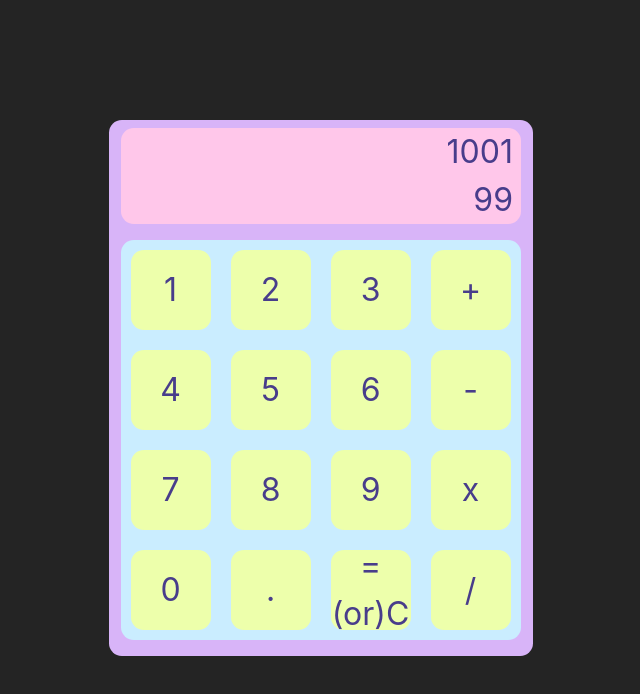
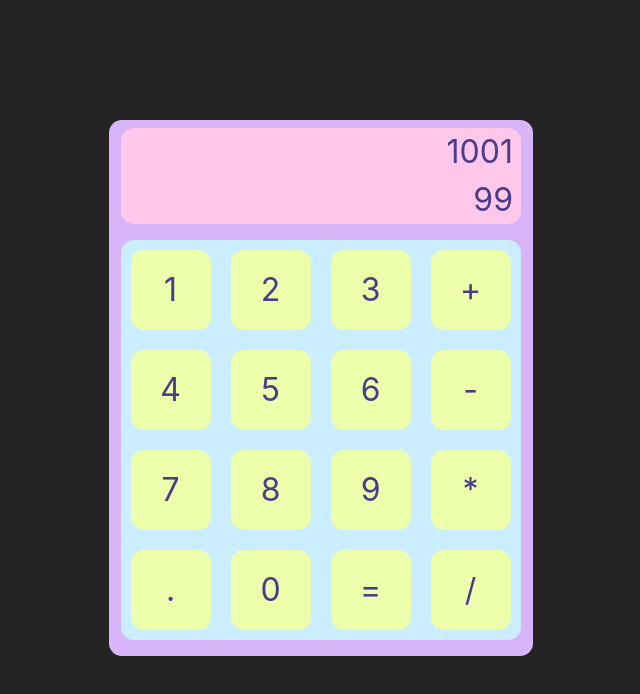
Before and after one commit to asad-Md/calculator, a React (Vite) app: page / in a window 1280 px wide. Shown: the top 694 px of the page, without its empty margins (319-959 px from the left). Built offline with nearby package versions, Linux system fonts and the light colour scheme.

Commit message:
make btns component

```diff
--- /dev/null
+++ b/src/components/Btn.jsx
@@ -0,0 +1,6 @@
+
+
+export default function Btn({btn}) {
+
+    return <div class='numBtn innBtns'>{btn}</div>
+}
--- a/src/components/BtnsContainer.jsx
+++ b/src/components/BtnsContainer.jsx
@@ -1,24 +1,24 @@
-import './Btns.css';
-
+import "./Btns.css";
+import Btn from "./Btn";
 export default function Btns() {
-    return (
-        <div id='btnsCont'>
-
-          <div class='numBtn innBtns btn1'>1</div>
-          <div class='numBtn innBtns edgeTop'>2</div>
-          <div class='numBtn innBtns edgeTop'>3</div>
-          <div class='symBtn innBtns btn+'>+</div>
-          <div class='numBtn innBtns edge'>4</div>
-          <div class='numBtn innBtns mid'>5</div>
-          <div class='numBtn innBtns mid'>6</div>
-          <div class='symBtn innBtns edge'>-</div>
-          <div class='numBtn innBtns edge'>7</div>
-          <div class='numBtn innBtns mid'>8</div>
-          <div class='numBtn innBtns mid'>9</div>
-          <div class='symBtn innBtns edge'>x</div>
-          <div class='numBtn innBtns corner'>0</div>
-          <div class='symBtn innBtns edge'>.</div>
-          <div class='symBtn innBtns edge'>=(or)C</div>
-          <div class='symBtn innBtns corner'>/</div>
-        </div>
-    )}
+  return (
+    <div id='btnsCont'>
+      <Btn btn={1} />
+      <Btn btn={2} />
+      <Btn btn={3} />
+      <Btn btn={"+"} />
+      <Btn btn={4} />
+      <Btn btn={5} />
+      <Btn btn={6} />
+      <Btn btn={"-"} />
+      <Btn btn={7} />
+      <Btn btn={8} />
+      <Btn btn={9} />
+      <Btn btn={"*"} />
+      <Btn btn={"."} />
+      <Btn btn={0} />
+      <Btn btn={"="} />
+      <Btn btn={"/"} />
+    </div>
+  );
+}
```
